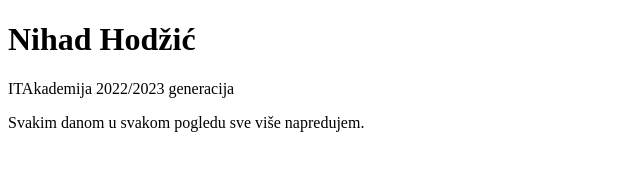
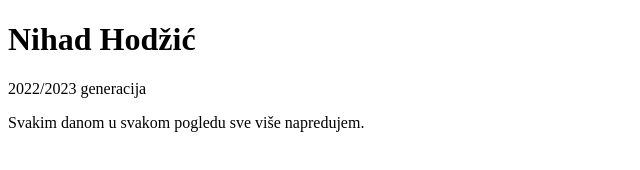
Before and after one commit to NiLe1204/ITacademy, a plain HTML site: page Zadatak.html in a window 1280 px wide. Shown: the whole page, without its empty margins (0-640 px from the left). Drawn offline with Linux system fonts and the light colour scheme.

Commit message:
stranica

```diff
--- a/Zadatak.html
+++ b/Zadatak.html
@@ -9,7 +9,7 @@
          Nihad Hodžić
         </h1>
         <p>
-            ITAkademija 2022/2023 generacija
+             2022/2023 generacija
         </p>
         <div>
             <p>
```
Also changed, not shown: New Text Document.txt (added).
